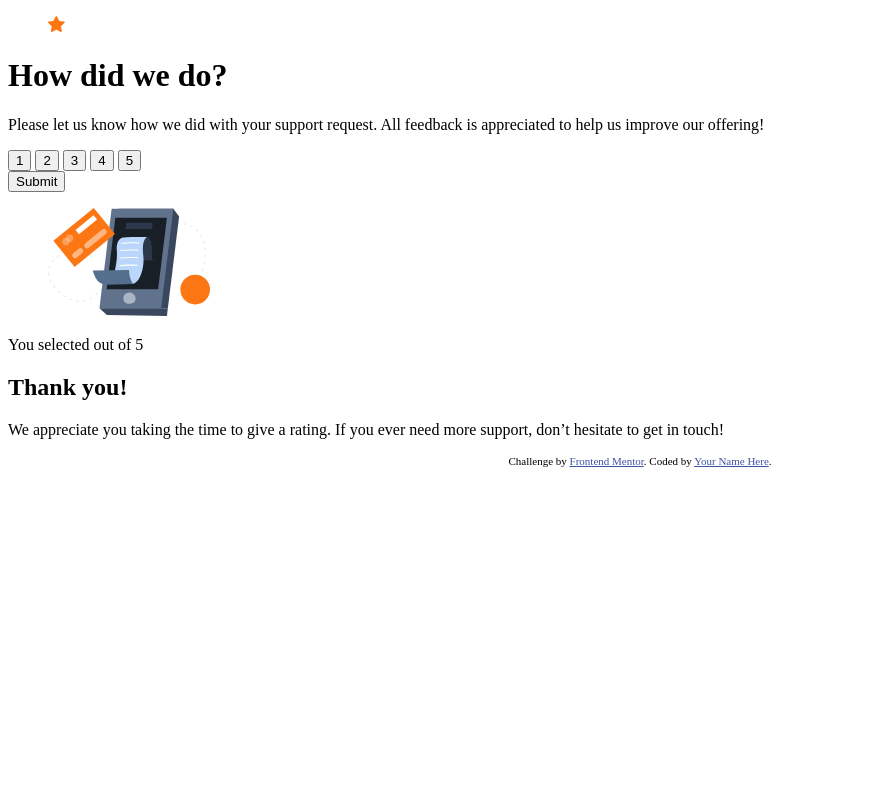
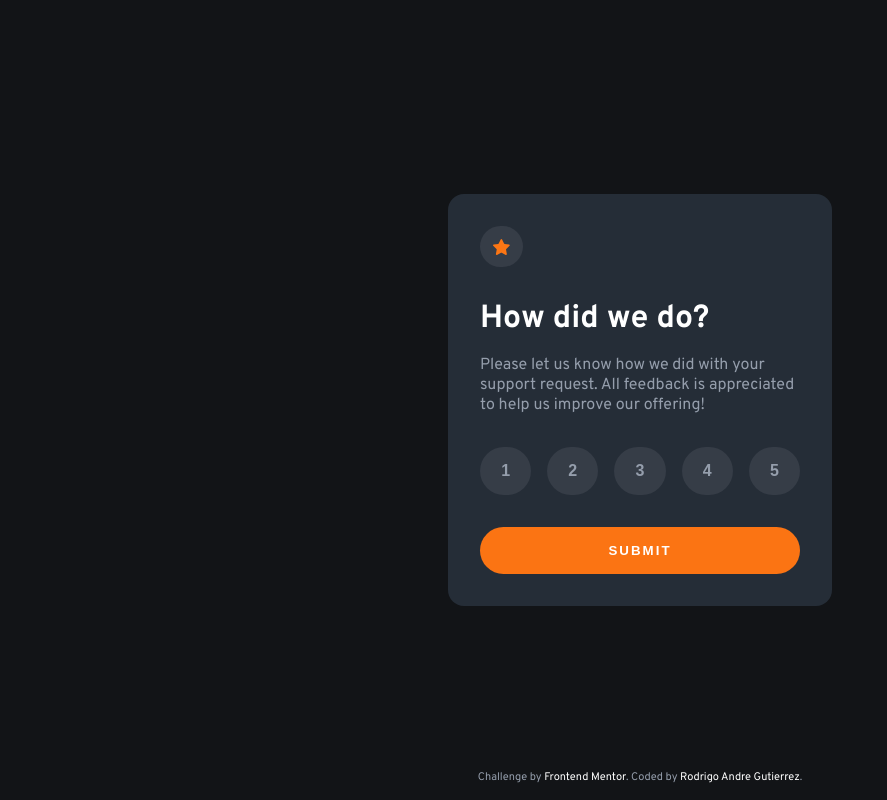
Before and after one commit to rodrigoandregg/interactive-rating-component-main, a website: page index.html in a window 1280 px wide. Shown: the whole page, without its empty margins (0-887 px from the left). Drawn offline with nearby package versions, Linux system fonts and the light colour scheme; files that its build step writes are made by us from their sources.

Commit message:
add styles and scripts

```diff
--- a/index.html
+++ b/index.html
@@ -13,34 +13,35 @@
 
   <!-- Rating state start -->
   <main class="card">
-    <div class="card__content content" id="rating">
-      <figure class="content__picture">
-        <img class="content__img" src="./src/images/icon-star.svg" alt="">
+    <div class="card__content rating" id="rating">
+      <figure class="card__picture card__picture--rating">
+        <img class="card__img" src="./src/images/icon-star.svg" alt="">
       </figure>
-      <div class="content__info">
-        <h1 class="content__title">How did we do?</h1>
-        <p class="content__paragraph">Please let us know how we did with your support request. All feedback is
+      <div class="card__info">
+        <h1 class="card__title">How did we do?</h1>
+        <p class="card__paragraph">Please let us know how we did with your support request. All feedback is
           appreciated
           to help us improve our offering!</p>
       </div>
-      <div class="content__buttons">
-        <button class="content__btn">1</button>
-        <button class="content__btn">2</button>
-        <button class="content__btn">3</button>
-        <button class="content__btn">4</button>
-        <button class="content__btn">5</button>
+      <div class="card__buttons">
+        <button class="card__btn">1</button>
+        <button class="card__btn">2</button>
+        <button class="card__btn">3</button>
+        <button class="card__btn">4</button>
+        <button class="card__btn">5</button>
       </div>
-      <button class="content__cta">Submit</button>
+      <button class="card__cta">Submit</button>
     </div>
 
-    <div class="card__thanks thanks" id="thanks">
-      <figure class="thanks__picture">
-        <img class="thanks__img" src="./src/images/illustration-thank-you.svg" alt="">
+    <div class="card__content thanks" id="thanks">
+      <figure class="card__picture card__picture--thanks">
+        <img class="card__img card__img--thanks" src="./src/images/illustration-thank-you.svg" alt="">
       </figure>
-      <p class="thanks__paragraph">You selected out of 5</p>
-      <div class="thanks__info">
-        <h2 class="thanks__title">Thank you!</h2>
-        <p class="thanks__paragraph">We appreciate you taking the time to give a rating. If you ever need more support,
+      <p class="card__paragraph card__paragraph--thanks">You selected out of 5</p>
+      <div class="card__info card__info--thanks">
+        <h2 class="card__title card__title--thanks">Thank you!</h2>
+        <p class="card__paragraph card__paragraph">We appreciate you taking the time to give a rating. If you ever need
+          more support,
           don’t hesitate to get in touch!</p>
       </div>
     </div>
@@ -49,7 +50,7 @@
   <footer>
     <div class="attribution">
       Challenge by <a href="https://www.frontendmentor.io?ref=challenge" target="_blank">Frontend Mentor</a>.
-      Coded by <a href="#">Your Name Here</a>.
+      Coded by <a href="#">Rodrigo Andre Gutierrez</a>.
     </div>
   </footer>
 
--- a/package.json
+++ b/package.json
@@ -5,7 +5,7 @@
   "main": "index.js",
   "scripts": {
     "test": "echo \"Error: no test specified\" && exit 1",
-    "wathh": "sass --watch ./src/sass:./src/css"
+    "watch": "sass --watch ./src/sass:./src/css"
   },
   "repository": {
     "type": "git",
--- a/src/js/main.js
+++ b/src/js/main.js
@@ -0,0 +1,22 @@
+const cardContentRating = document.querySelector("#rating");
+const cardContentThanks = document.querySelector("#thanks");
+const thanksParagraph = document.querySelector(".card__paragraph--thanks");
+const ratingBtn = document.querySelectorAll(".card__btn");
+const submitBtn = document.querySelector(".card__cta");
+let score;
+
+cardContentThanks.style.display = "none";
+
+ratingBtn.forEach((btn) => {
+  btn.addEventListener("click", () => {
+    score = btn.textContent;
+  });
+});
+
+const onSubmit = () => {
+  cardContentThanks.style.display = "flex";
+  cardContentRating.style.display = "none";
+  thanksParagraph.textContent = `You selected ${score} out of 5`;
+};
+
+submitBtn.addEventListener("click", onSubmit);
--- /dev/null
+++ b/src/sass/_boxes.scss
@@ -0,0 +1,15 @@
+@mixin flexBox($fd: column, $jc: center, $ai: center) {
+  display: flex;
+  flex-direction: $fd;
+  justify-content: $jc;
+  align-items: $ai;
+
+  gap: 1rem;
+}
+
+@mixin btn {
+  @include flexBox;
+  background: $btn-bg;
+  border-radius: 4rem;
+  padding: 0.8rem;
+}
--- a/src/sass/_reset.scss
+++ b/src/sass/_reset.scss
@@ -13,7 +13,15 @@ img {
   width: 100%;
   height: 100%;
 }
+figure {
+  line-height: 0;
+}
 
 a {
   text-decoration: none;
 }
+
+button {
+  border: none;
+  background: none;
+}
--- a/src/sass/_vars.scss
+++ b/src/sass/_vars.scss
@@ -4,9 +4,9 @@ $font-1: "Overpass", sans-serif;
 
 // colors
 $primary: hsl(25, 97%, 53%);
-$ligth: hsl(0, 0%, 100%);
+$light: hsl(0, 0%, 100%);
 $p-color: hsl(217, 12%, 63%);
-$btn-bg: hsl(216, 12%, 54%);
+$btn-bg: hsla(218, 7%, 42%, 0.27);
 $card-bg: hsl(213, 19%, 18%);
 $main-bg: hsl(216, 12%, 8%);
 
--- a/src/sass/style.scss
+++ b/src/sass/style.scss
@@ -1,7 +1,117 @@
+@import "vars";
+@import "reset";
+@import "boxes";
+
+body {
+  background: $main-bg;
+  font-family: $font-1;
+  @include flexBox;
+  width: 100%;
+  height: 100vh;
+  overflow: hidden;
+}
+
+.card {
+  @include flexBox;
+  background: $card-bg;
+  min-width: 16rem;
+  max-width: 24rem;
+  margin: 1rem;
+
+  border-radius: 1rem;
+
+  &__content {
+    @include flexBox;
+    width: 100%;
+    padding: 2rem;
+    gap: 2rem;
+  }
+
+  &__picture--rating {
+    @include btn;
+    align-self: start;
+  }
+
+  &__info {
+    @include flexBox($ai: start);
+
+    &--thanks {
+      align-items: center;
+      text-align: center;
+    }
+  }
+
+  &__title {
+    color: $light;
+  }
+
+  &__paragraph {
+    color: $p-color;
+
+    &--thanks {
+      @include flexBox;
+      color: $primary;
+      background: $btn-bg;
+      padding: 0.5rem;
+      border-radius: 3rem;
+      font-weight: 700;
+      height: 100%;
+    }
+  }
+
+  &__buttons {
+    @include flexBox($fd: row, $jc: space-between);
+    padding: 0;
+    width: 100%;
+  }
+
+  &__btn {
+    @include btn;
+    height: 3rem;
+    width: 100%;
+    color: $p-color;
+    font-size: 1rem;
+    font-weight: 700;
+    &:hover {
+      color: $light;
+      background: $primary;
+    }
+
+    &:focus {
+      background: $p-color;
+      color: $light;
+    }
+  }
+
+  &__cta {
+    @include btn;
+    background: $primary;
+    color: $light;
+    text-transform: uppercase;
+    letter-spacing: 2px;
+    font-weight: 700;
+
+    width: 100%;
+    padding: 1rem;
+
+    &:hover {
+      background: $light;
+      color: $primary;
+    }
+  }
+}
+
+// footer
+
+footer {
+  position: absolute;
+  bottom: 1rem;
+}
 .attribution {
   font-size: 11px;
   text-align: center;
+  color: $p-color;
 }
 .attribution a {
-  color: hsl(228, 45%, 44%);
+  color: $light;
 }
```
Also changed, not shown: src/css/style.css (added), 1 other file.
